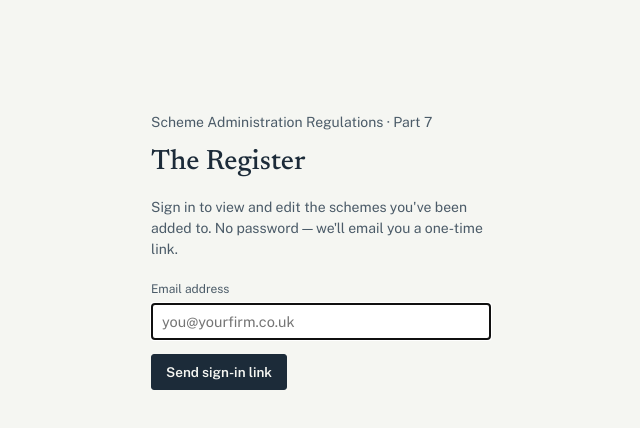
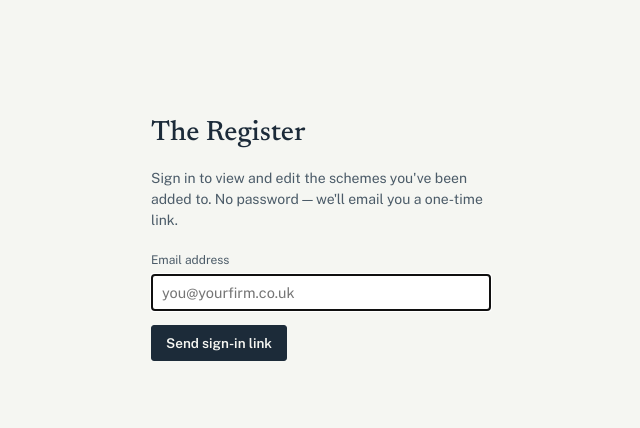
Before and after one commit to ledomanolis/idea1, a Next.js app: page /login in a window 1280 px wide. Shown: the top 428 px of the page, without its empty margins (319-959 px from the left). Built offline with nearby package versions, Linux system fonts and the light colour scheme.

Commit message:
Remove 'Scheme Administration Regulations · Part 7' label
Co-Authored-By: Claude Opus 5.5 <noreply@anthropic.com>

```diff
--- a/app/login/page.tsx
+++ b/app/login/page.tsx
@@ -31,9 +31,6 @@ export default function LoginPage() {
 
   return (
     <div className="auth-shell">
-      <p className="block-note" style={{ marginBottom: 8 }}>
-        Scheme Administration Regulations · Part 7
-      </p>
       <h2>The Register</h2>
       <p>
         Sign in to view and edit the schemes you&apos;ve been added to. No password —
--- a/components/Rail.tsx
+++ b/components/Rail.tsx
@@ -33,7 +33,6 @@ export default async function Rail({ activeId }: { activeId?: string }) {
   return (
     <aside className="rail">
       <div className="rail-head">
-        <p className="kicker">Scheme Administration Regulations · Part 7</p>
         <h1>
           <Link href="/schemes">The Register</Link>
         </h1>
```
